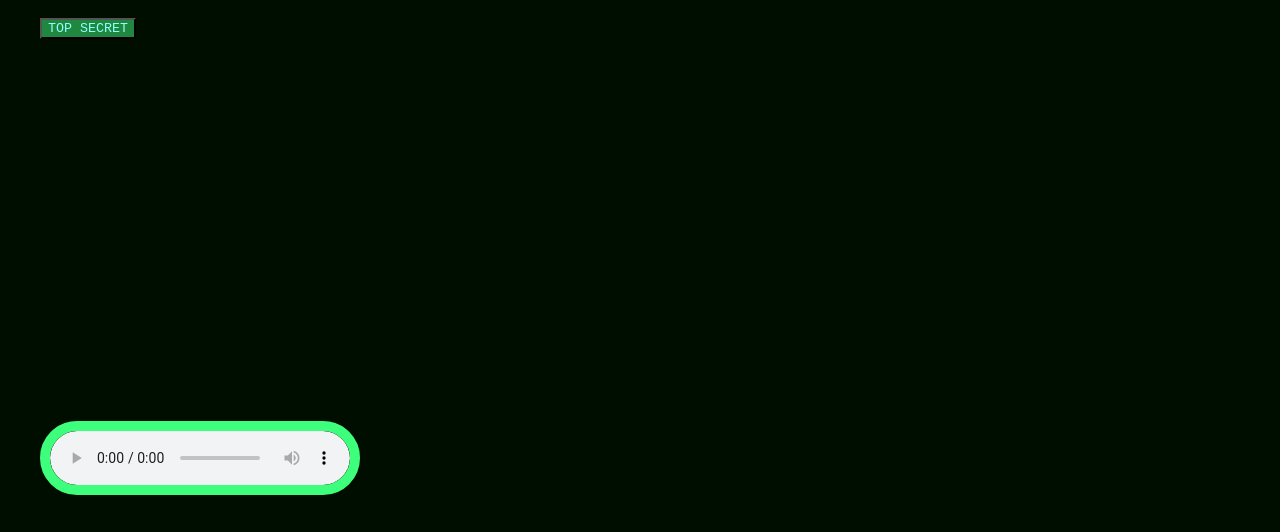
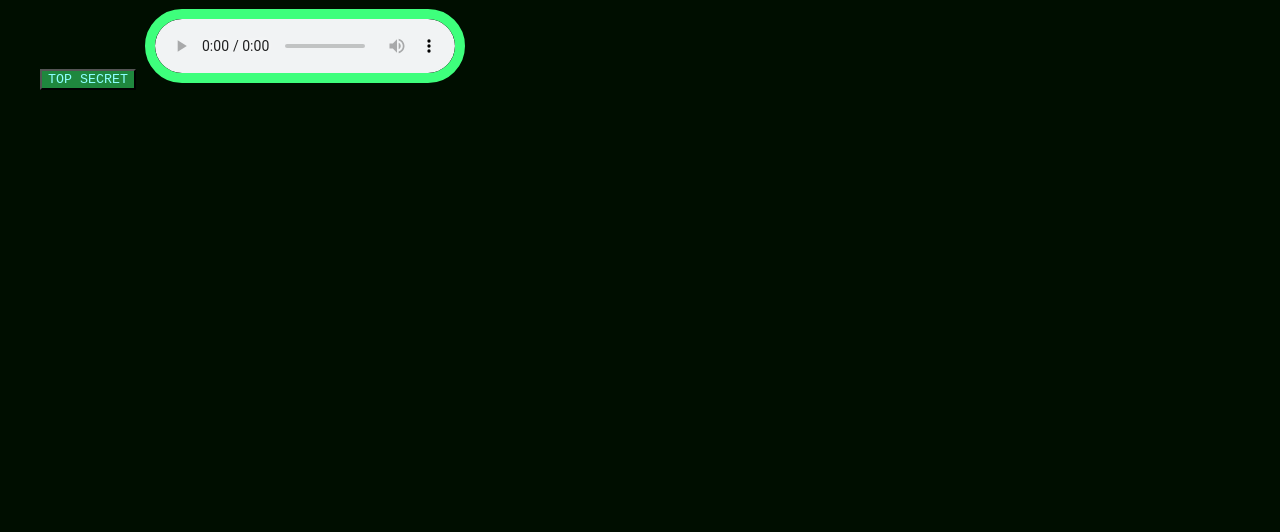
Before and after one commit to hisenator/Promethean-Metal, a plain HTML site: page thewindow.html in a window 1280 px wide. Shown: the part 335-867 px from the top of the page. Drawn offline with Linux system fonts and the light colour scheme; a web font is replaced by a local one.

Commit message:
finalfindal edits

```diff
--- a/thewindow.html
+++ b/thewindow.html
@@ -23,16 +23,19 @@
   	<p> “When falsehood can look so like the truth, who can assure themselves of certain happiness?”-
 Mary Shelley (1818) </p>
   </header>
-		<button type="button"> <a href= "./corrrupted.html">TOP SECRET</button>
-  <div>
+		<button type="button"> <a href= "./expirement.html">TOP SECRET</a></button>
+
     <audio style="border:10px solid #3EFF7C;
                 border-radius: 50px; " controls autoplay>
     <source src="./assets/window.mp3" type="audio/mpeg">
     Your browser does not support the audio element.
     </audio>
+      <div>
+    <a href= "./corrrupted.html">
   	<canvas id="testCanvas" width="400" height="400"></canvas>
+    </a>
   </div>
-</a>
+
   <script>
   	var stage;
   	var isDrawing;
```
